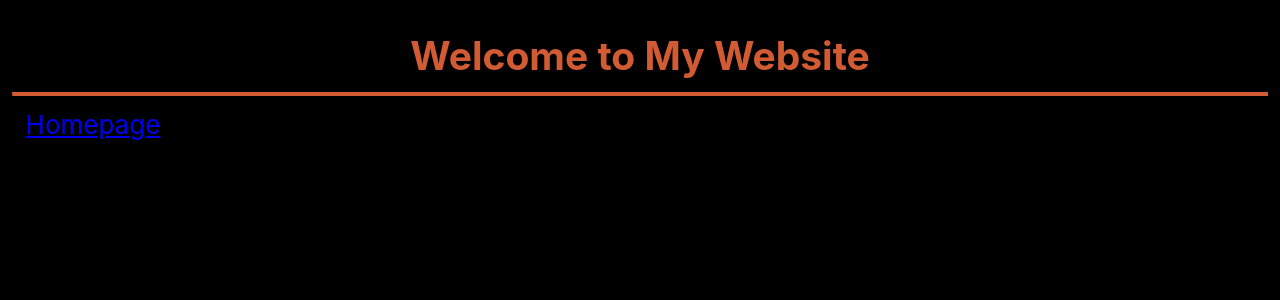
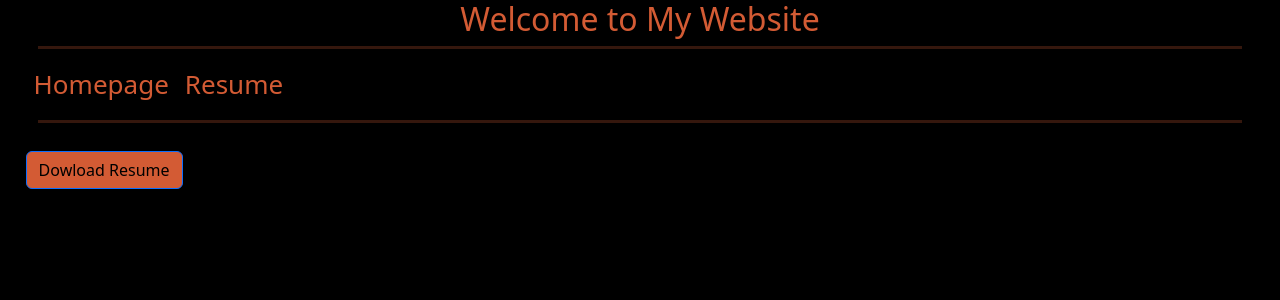
Before and after one commit to sambricker216/sambricker216.github.io, a React (Create React App) app: page /resume in a window 1280 px wide. Shown: the top 300 px of the page. Built offline with nearby package versions, Linux system fonts and the light colour scheme.

Commit message:
Added bootstrap and resume page. Reworked navbar

```diff
--- a/package.json
+++ b/package.json
@@ -6,8 +6,9 @@
     "@testing-library/jest-dom": "^5.17.0",
     "@testing-library/react": "^13.4.0",
     "@testing-library/user-event": "^13.5.0",
+    "bootstrap": "^5.3.5",
     "react": "^18.3.1",
-    "react-bootstrap": "^2.10.5",
+    "react-bootstrap": "^2.10.9",
     "react-dom": "^18.3.1",
     "react-router-dom": "^7.5.0",
     "react-scripts": "5.0.1",
--- a/src/App.css
+++ b/src/App.css
@@ -5,19 +5,29 @@
   flex-direction: column;
   font-size: calc(10px + 2vmin);
   color: rgb(211, 91, 52);
+  padding-left: 2%;
+  padding-right: 2%;
 }
 
 hr.solid {
   border-top: 3px solid #bbb;
   width: 98%;
   border-color: rgb(211, 91, 52);
+  align-self: center;
+  margin-top: 0;
+  margin-bottom: 0;
 }
 
 h2.title {
-  margin-bottom: 0;
   text-align: center;
 }
 
-div.navBar{
-  padding-left: 2%;
+.btn-primary, .btn-primary:hover, .btn-primary:active, .btn-primary:visited {
+  background-color: rgb(211, 91, 52) !important;
+  color: black !important;
 }
+
+.custom-navbar .navbar-brand,
+.custom-navbar .nav-link {
+  color: rgb(211, 91, 52) !important
+}
--- a/src/App.js
+++ b/src/App.js
@@ -1,7 +1,8 @@
 import './App.css';
 import { BrowserRouter, Routes, Route } from "react-router-dom";
 import Homepage from './Pages/Homepage';
-import Navbar from './Components/Navbar';
+import Resume from './Pages/Resume';
+import Navigationbar from './Components/Navbar';
 
 function App() {
   return (
@@ -10,11 +11,13 @@ function App() {
         <hr class="solid"></hr>
 
         <BrowserRouter>
-          <Navbar/>
-            <Routes>
-                <Route path="/" element={<Homepage />}>
-                </Route>
-            </Routes>
+          <Navigationbar/>
+          <hr class="solid" style={{paddingBottom: '2%'}}></hr>
+          <Routes>
+              <Route path="/" element={<Homepage />}>
+              </Route>
+              <Route path="/resume" element={<Resume/>} />
+          </Routes>
         </BrowserRouter>
     </div>
   )
--- a/src/Components/Navbar.js
+++ b/src/Components/Navbar.js
@@ -1,14 +1,20 @@
 import React from 'react';
-import {Link} from 'react-router-dom';
+import Container from 'react-bootstrap/Container';
+import Nav from 'react-bootstrap/Nav';
+import Navbar from 'react-bootstrap/Navbar';
+import { Button } from 'react-bootstrap';
+import 'bootstrap/dist/css/bootstrap.min.css'
+import '../App.css';
 
-function Navbar(){
+function Navigationbar(){
     return (
-        <div className='navBar'>
-            <Link to="/">Homepage</Link>
-
-        </div>
+        <Navbar className="navbar navbar-expand-lg custom-navbar">
+            <Nav>
+                <Nav.Link href="/">Homepage</Nav.Link>
+                <Nav.Link href="/resume">Resume</Nav.Link>
+            </Nav>
+        </Navbar>
     )
-
 }
 
-export default Navbar;
+export default Navigationbar;
--- /dev/null
+++ b/src/Pages/Resume.js
@@ -0,0 +1,22 @@
+import '../App.css';
+import 'bootstrap/dist/css/bootstrap.min.css'
+import Button from 'react-bootstrap/Button'
+
+function Resume(){
+    function resumeDownload(){
+        const link = document.createElement('a');
+        link.href = 'Samuel Bricker Resume.pdf';
+        link.download = 'Samuel Bricker Resume.pdf';
+        document.body.appendChild(link);
+        link.click();
+        document.body.removeChild(link);
+    }
+
+    return(
+        <div>
+            <Button onClick={resumeDownload}>Dowload Resume</Button>
+        </div>
+    )
+}
+
+export default Resume;
```
Also changed, not shown: 2 other files (tests, documents, lock files or other folders).
